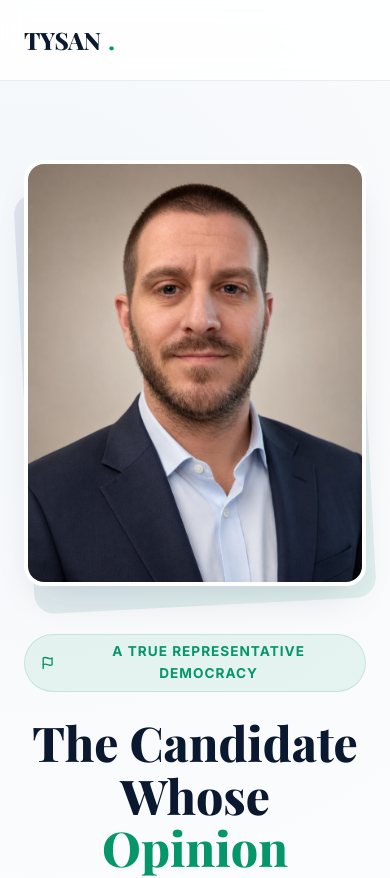
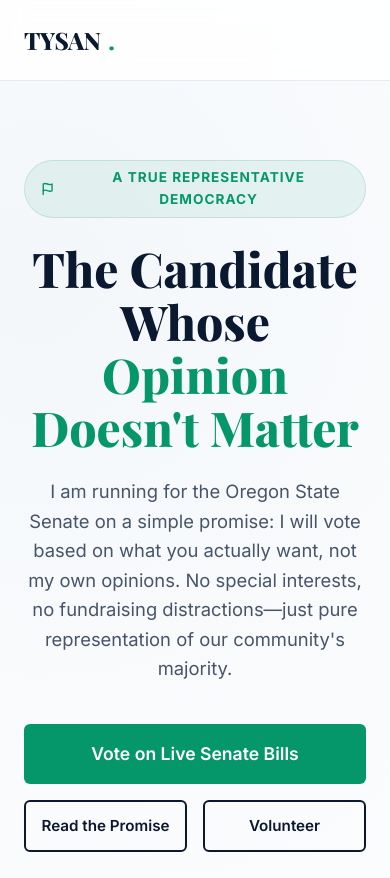
Before and after one commit to monkeymanoregon/oregon-senate, a Next.js app: page / in a window 390 px wide. Shown: the top 878 px of the page. Built offline with nearby package versions, Linux system fonts and the light colour scheme.

Commit message:
Fix mobile layout for hero image

```diff
--- a/src/app/globals.css
+++ b/src/app/globals.css
@@ -785,7 +785,10 @@ h1, h2, h3, h4, h5, h6 {
     justify-content: center;
   }
   .hero-image-wrapper {
-    order: -1;
+    margin-top: 1.5rem;
+    max-width: 280px;
+    margin-left: auto;
+    margin-right: auto;
   }
   .stats-grid {
     grid-template-columns: repeat(2, 1fr);
```
